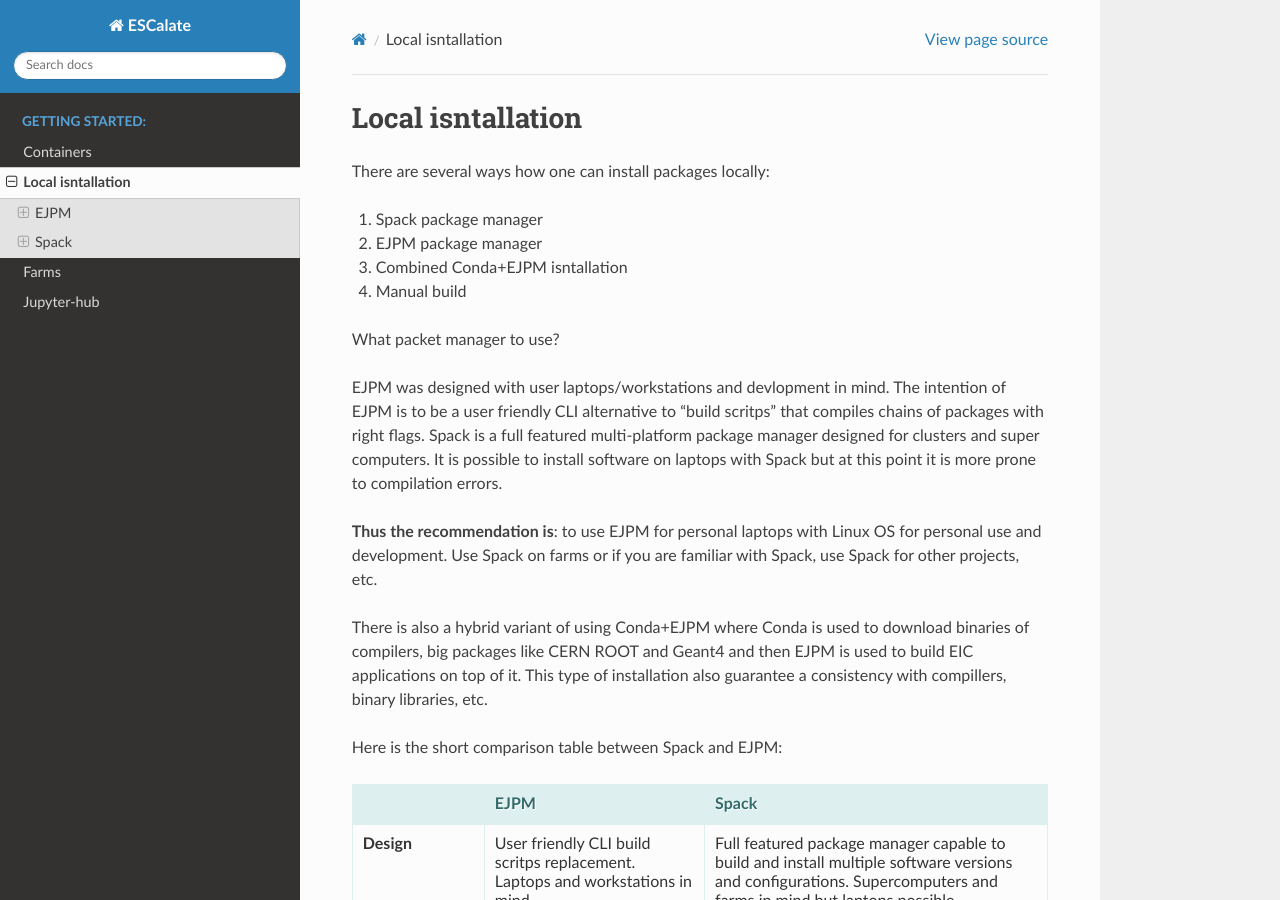
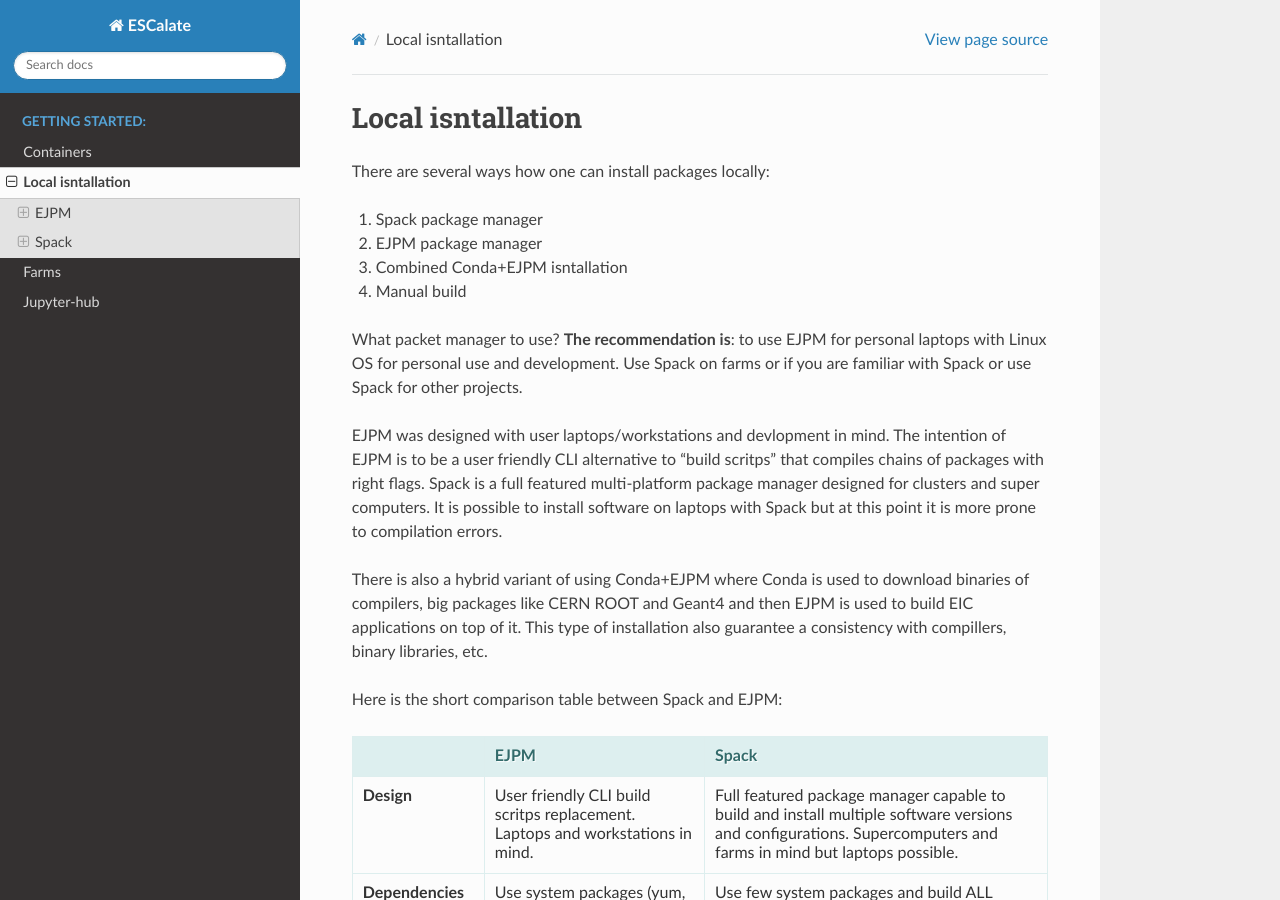
Before and after one commit to eic/escalate, a Sphinx documentation site: the page built from docs/200_local_install.rst, in a window 1280 px wide and 900 px high. Built offline with Sphinx 7.4.7 and the Read the Docs theme 2.0.0, drawn with Linux system fonts in a browser that asks for light colours.

Commit message:
EJPM recommendation updates

```diff
--- a/docs/200_local_install.rst
+++ b/docs/200_local_install.rst
@@ -8,12 +8,10 @@ There are several ways how one can install packages locally:
 3. Combined Conda+EJPM isntallation
 4. Manual build
 
-What packet manager to use?
+What packet manager to use? **The recommendation is**: to use EJPM for personal laptops with Linux OS for personal use and development. Use Spack on farms or if you are familiar with Spack or use Spack for other projects.
 
 EJPM was designed with user laptops/workstations and devlopment in mind. The intention of EJPM is to be a user friendly CLI alternative to "build scritps" that compiles chains of packages with right flags.
 Spack is a full featured multi-platform package manager designed for clusters and super computers. It is possible to install software on laptops with Spack but at this point it is more prone to compilation errors.
-
-**Thus the recommendation is**: to use EJPM for personal laptops with Linux OS for personal use and development. Use Spack on farms or if you are familiar with Spack, use Spack for other projects, etc.
 
 There is also a hybrid variant of using Conda+EJPM where Conda is used to download binaries of compilers, big packages like CERN ROOT and Geant4 and then EJPM is used to build EIC applications on top of it.
 This type of installation also guarantee a consistency with compillers, binary libraries, etc.
```
